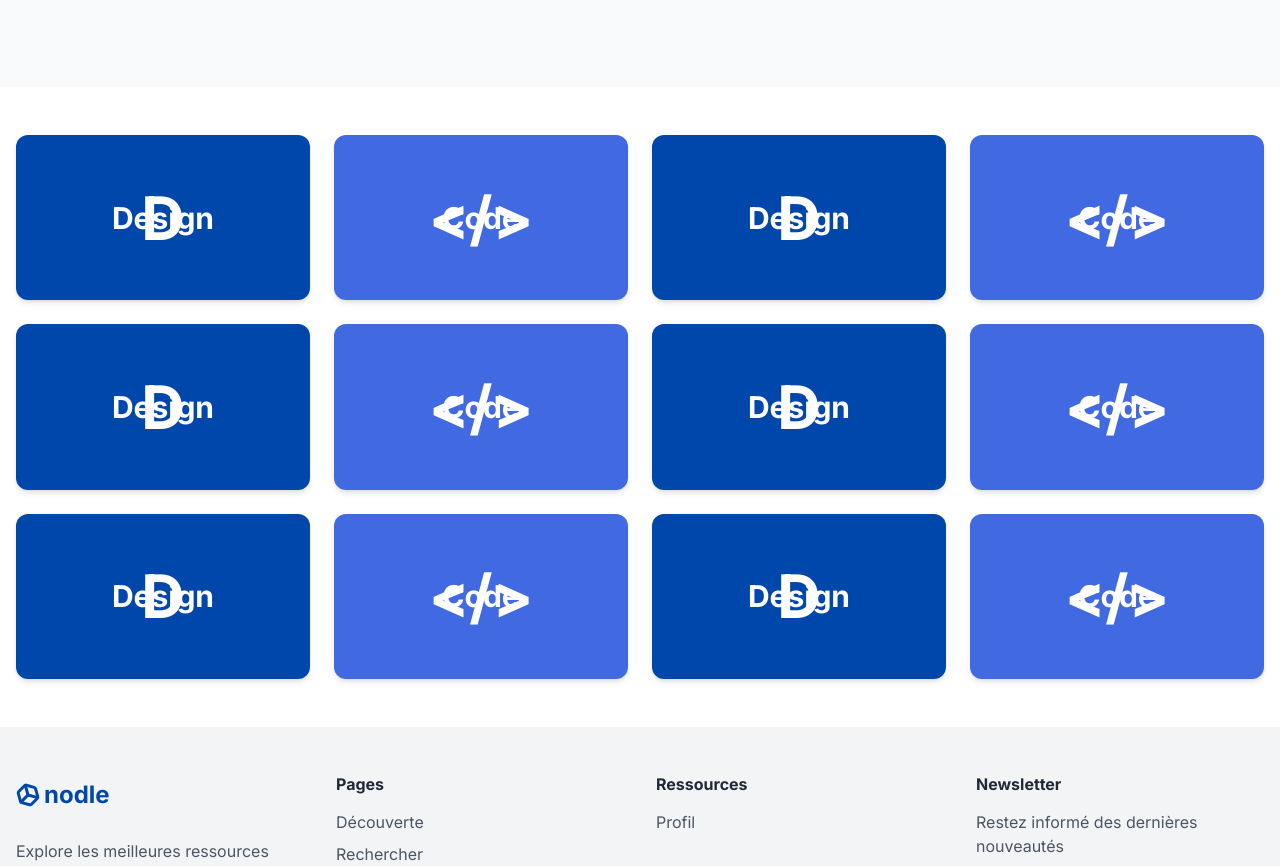
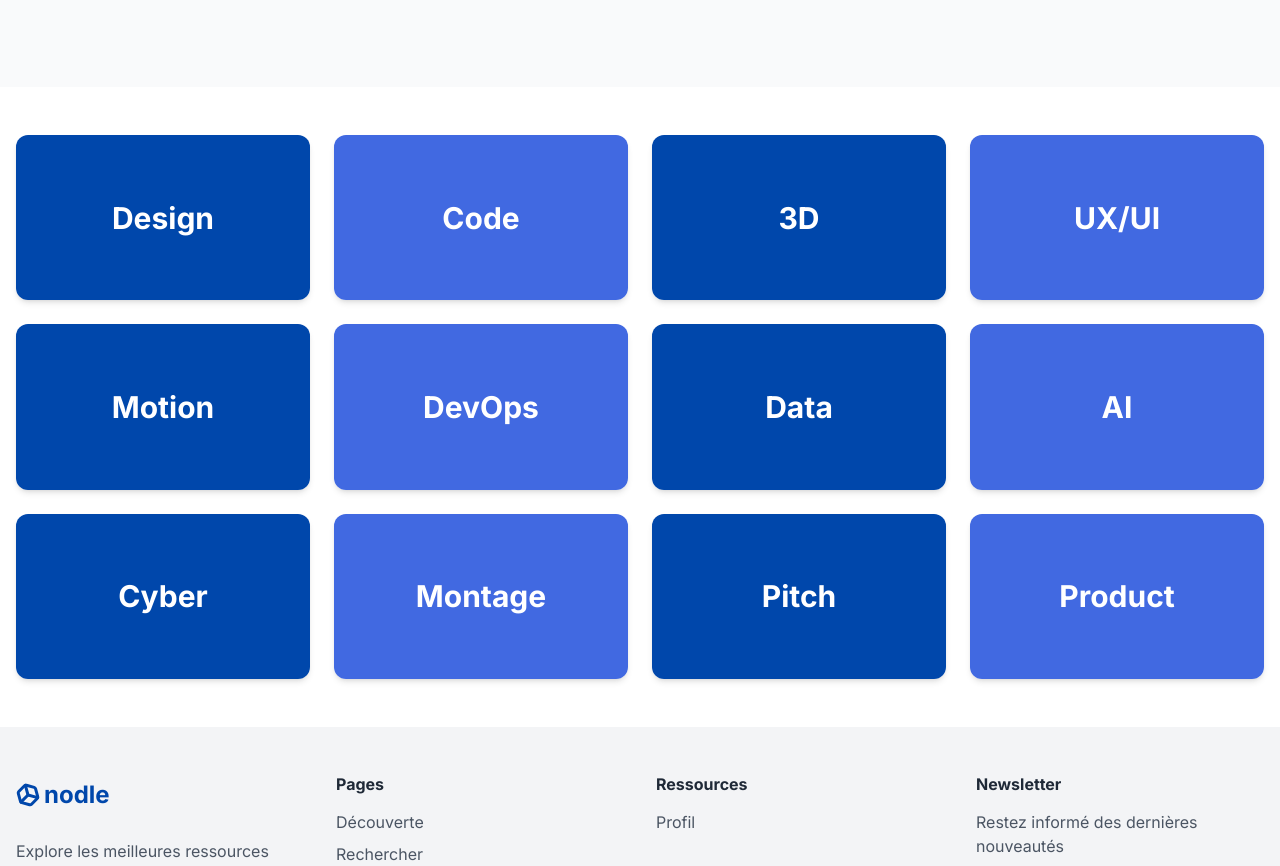
Before and after one commit to yohann-prx/Nodle, a React (Vite) app: page /decouverte in a window 1280 px wide. Shown: the part 360-1226 px from the top of the page. Built offline with nearby package versions, Linux system fonts and the light colour scheme.

Commit message:
Update DiscoveryPage.jsx

```diff
--- a/src/pages/DiscoveryPage.jsx
+++ b/src/pages/DiscoveryPage.jsx
@@ -4,18 +4,18 @@ import { Search } from "lucide-react";
 import { useAppContext } from "../context/AppContext";
 
 const categories = [
-  { id: "design", name: "Design", icon: "D", color: "bg-primary text-white" },
-  { id: "code", name: "Code", icon: "</>", color: "bg-secondary text-white" },
-  { id: "design2", name: "Design", icon: "D", color: "bg-primary text-white" },
-  { id: "code2", name: "Code", icon: "</>", color: "bg-secondary text-white" },
-  { id: "design3", name: "Design", icon: "D", color: "bg-primary text-white" },
-  { id: "code3", name: "Code", icon: "</>", color: "bg-secondary text-white" },
-  { id: "design4", name: "Design", icon: "D", color: "bg-primary text-white" },
-  { id: "code4", name: "Code", icon: "</>", color: "bg-secondary text-white" },
-  { id: "design5", name: "Design", icon: "D", color: "bg-primary text-white" },
-  { id: "code5", name: "Code", icon: "</>", color: "bg-secondary text-white" },
-  { id: "design6", name: "Design", icon: "D", color: "bg-primary text-white" },
-  { id: "code6", name: "Code", icon: "</>", color: "bg-secondary text-white" },
+  { id: "design", name: "Design", color: "bg-primary text-white" },
+  { id: "code", name: "Code", color: "bg-secondary text-white" },
+  { id: "design2", name: "3D", color: "bg-primary text-white" },
+  { id: "code2", name: "UX/UI", color: "bg-secondary text-white" },
+  { id: "design3", name: "Motion", color: "bg-primary text-white" },
+  { id: "code3", name: "DevOps", color: "bg-secondary text-white" },
+  { id: "design4", name: "Data", color: "bg-primary text-white" },
+  { id: "code4", name: "AI", color: "bg-secondary text-white" },
+  { id: "design5", name: "Cyber", color: "bg-primary text-white" },
+  { id: "code5", name: "Montage", color: "bg-secondary text-white" },
+  { id: "design6", name: "Pitch", color: "bg-primary text-white" },
+  { id: "code6", name: "Product", color: "bg-secondary text-white" },
 ];
 
 const DiscoveryPage = () => {
```
